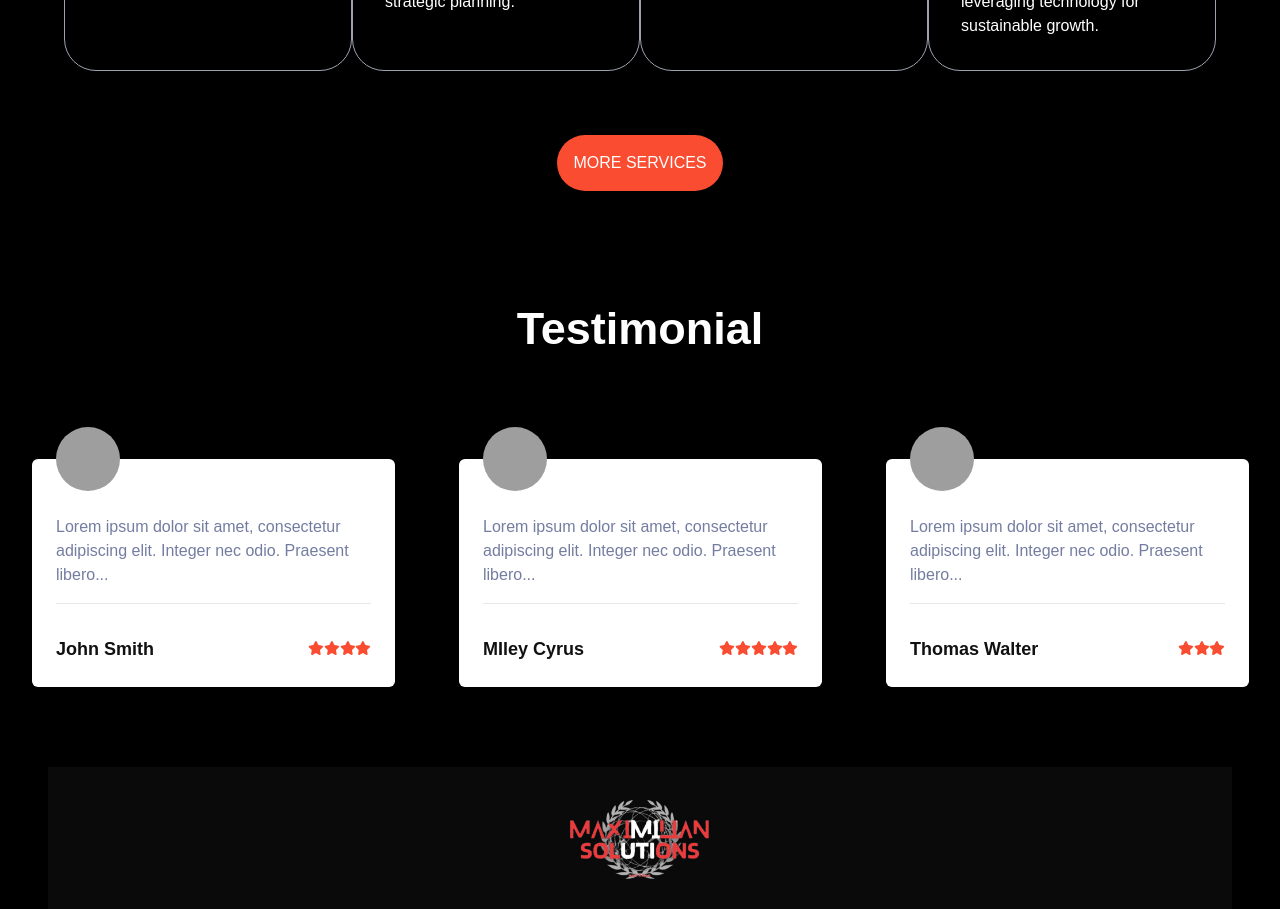
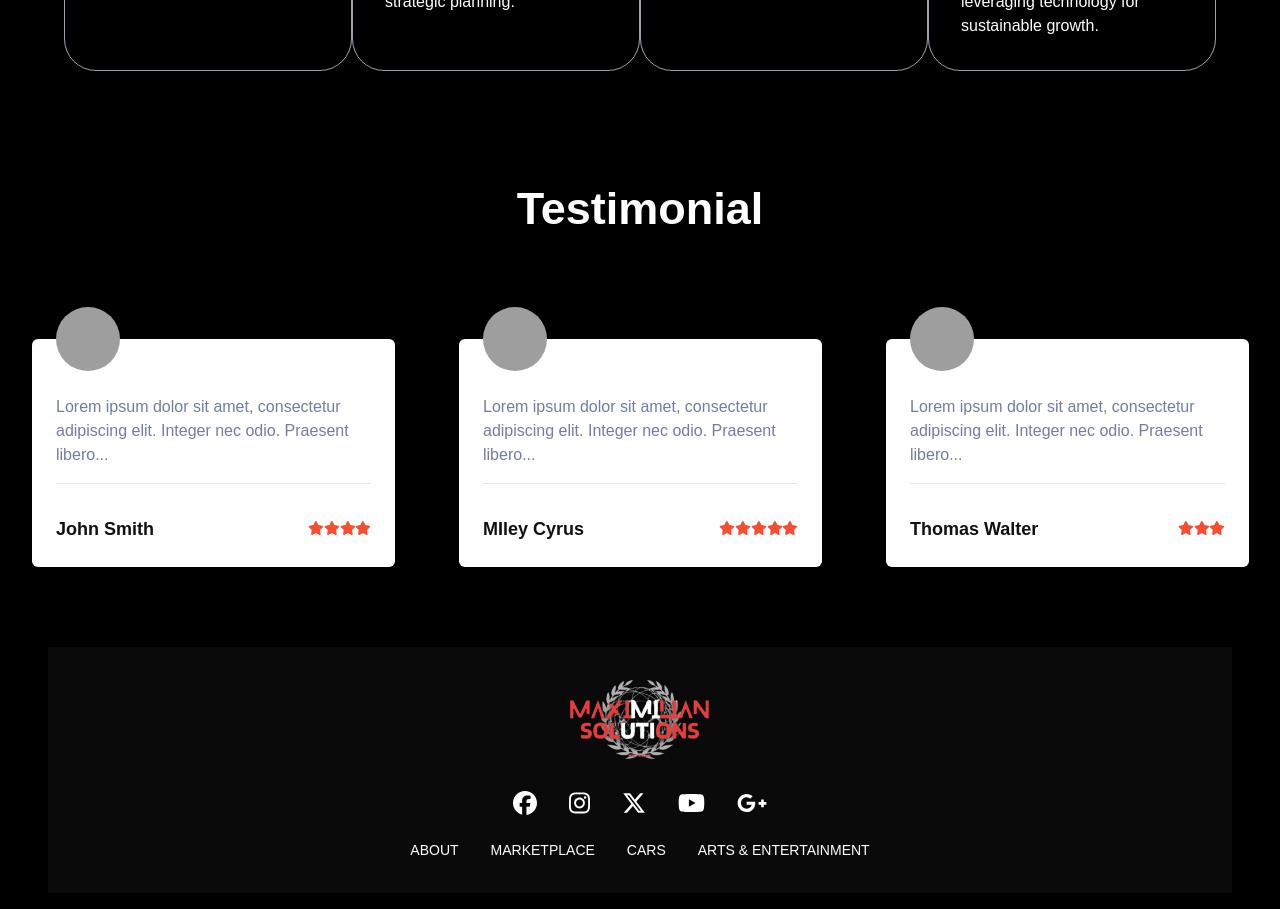
Before and after one commit to emdevelopa/maximillian, a React (Create React App) app: page / in a window 1280 px wide. Shown: the part 3840-4749 px from the top of the page. Built offline with nearby package versions, Linux system fonts and the light colour scheme; grey boxes are pictures that could not be loaded.

Commit message:
cool afternoon

```diff
--- a/src/components/offer.jsx
+++ b/src/components/offer.jsx
@@ -77,11 +77,11 @@
           </p>
         </div>
       </section>
-      <div className="flex justify-center mt-[4em]">
+      {/* <div className="flex justify-center mt-[4em]">
         <button className="p-[1em] rounded-[4em] bg-[#F94C30]">
           MORE SERVICES
         </button>
-      </div>
+      </div> */}
     </section>
   );
 }
```
